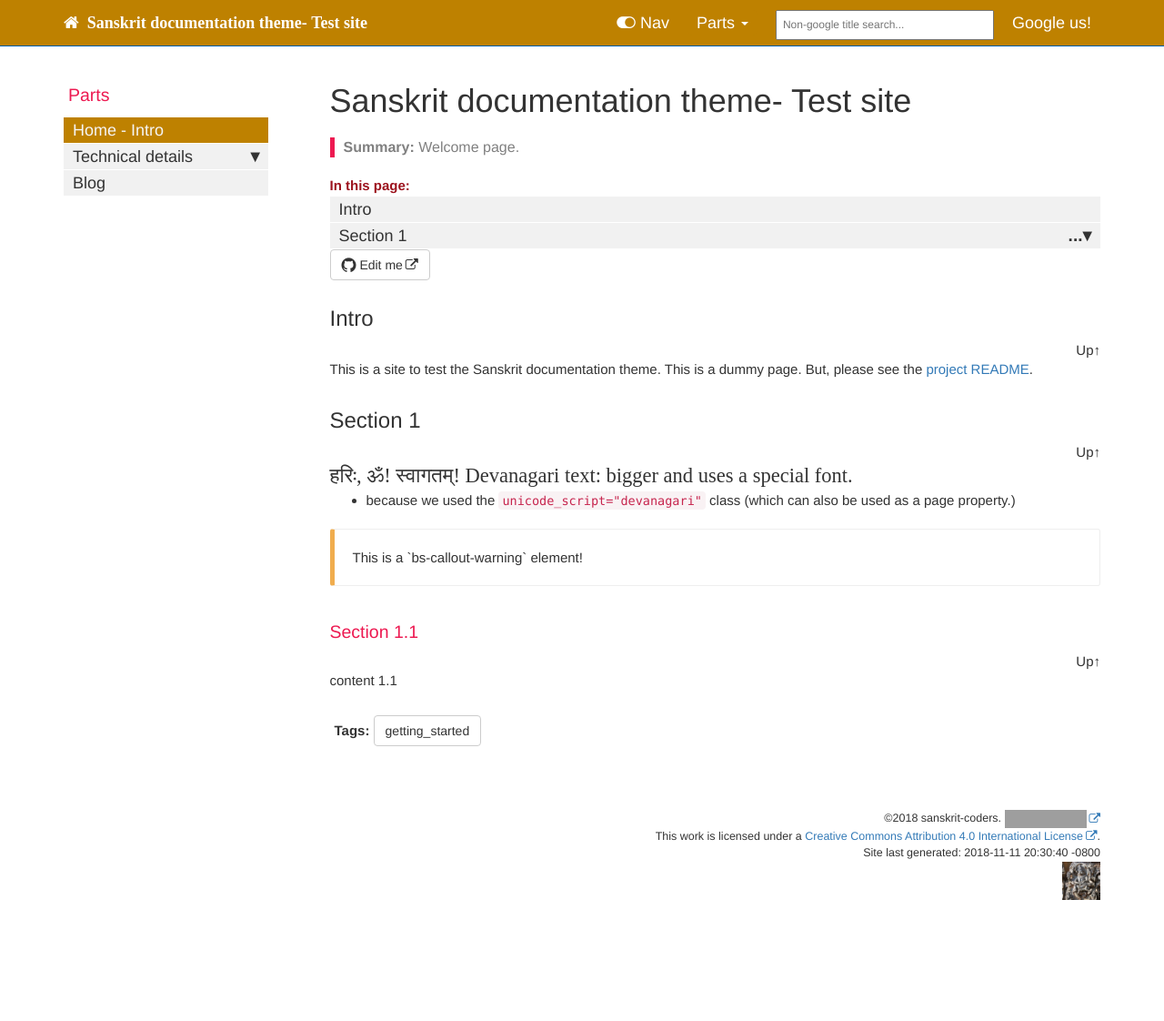
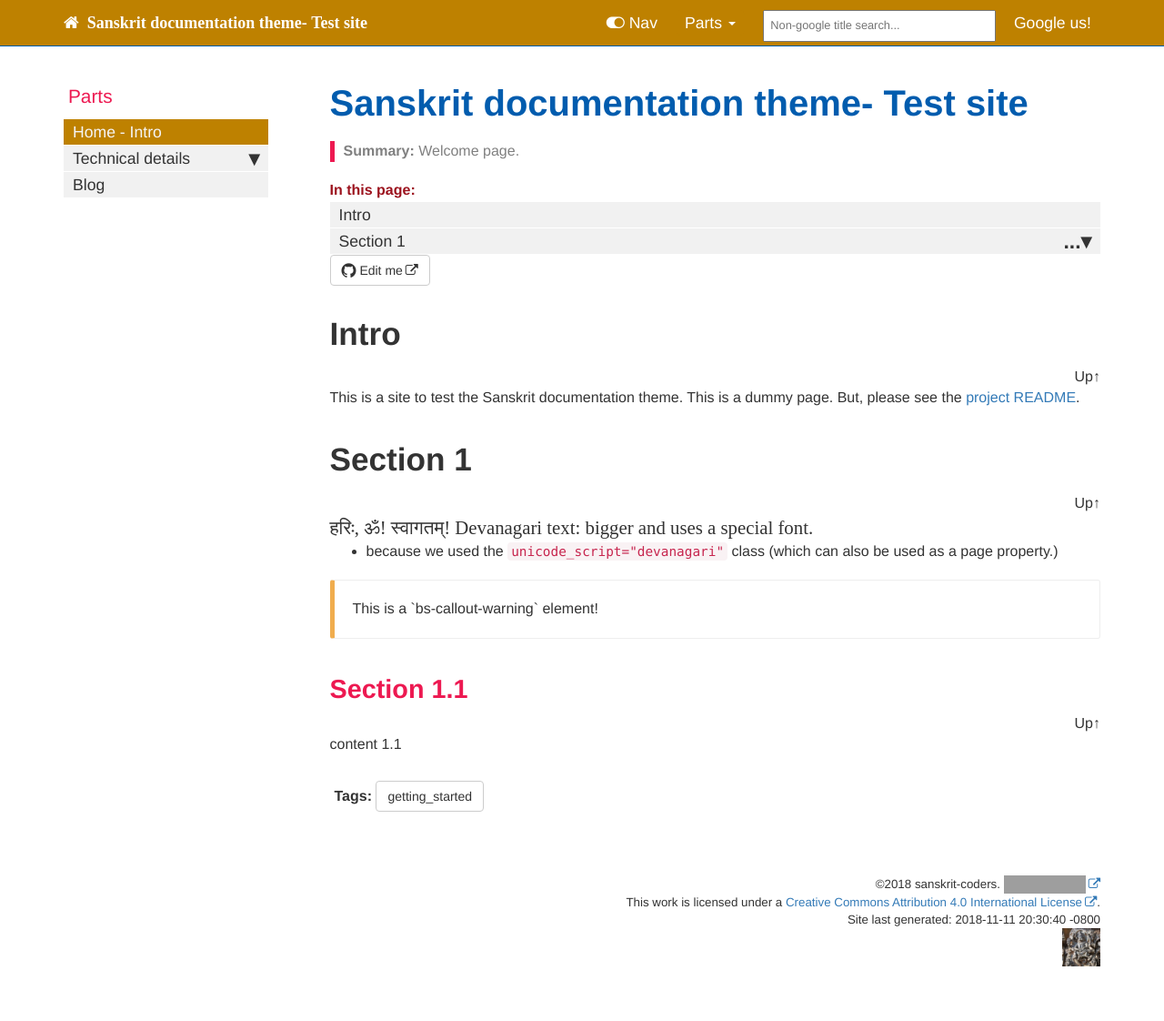
Before and after one commit to sanskrit-coders/sanskrit-documentation-theme, a Jekyll site: the page built from index.md, in a window 1280 px wide. Shown: the whole page at 91% size. Built offline with Jekyll 4.4.1, drawn with Linux system fonts in a browser that asks for light colours; nearby versions of some CDN libraries; some web fonts are replaced; comment, search, counter and statistics services are not loaded; before the commit the page ends 1049 px from its top, so only the background shows below that; grey boxes are pictures that could not be loaded.

Commit message:
Fix font-sizes in terms of percentage.

```diff
--- a/assets/css/class-styles-general.scss
+++ b/assets/css/class-styles-general.scss
@@ -105,14 +105,14 @@
 
 p.external a {
   text-align: right;
-  font-size: 12px;
+  font-size: 80%;
   color: #0088cc;
   display: inline;
 }
 
 *[unicode_script="devanagari"] {
   font-family: 'siddhanta-cakravat1', 'Noto Sans Devanagari From Github Hinted', serif;
-  font-size: 150%;
+  font-size: 130%;
 }
 
 /************************************************************/
@@ -146,12 +146,12 @@ p.post-meta {
 }
 
 .post-meta {
-  font-size: 14px;
+  font-size: 90%;
   color: #828282;
 }
 
 .post-link {
-  font-size: 22px;
+  font-size: 150%;
 }
 
 .post-list p {
@@ -193,7 +193,7 @@ p.post-meta {
   border-radius: 5px;
   margin-top: 50px;
   font-style: italic;
-  font-size: 12px;
+  font-size: 80%;
 }
 
 /************************************************************/
@@ -261,10 +261,10 @@ p.post-meta {
   height: 80px;
   background-color: #f5f5f5;
   font-family: Arial;
-  font-size: 12px;
+  font-size: 80%;
   hyphens: auto;
   float: left;
-  font-size: 12px;
+  font-size: 80%;
   &:hover {
     background-color: #f0f0f0;
   }
@@ -275,7 +275,7 @@ p.post-meta {
 
 #search-demo-container ul#results-container {
   list-style: none;
-  font-size: 12px;
+  font-size: 80%;
   background-color: white;
   position: absolute;
   top: 40px;
@@ -301,7 +301,7 @@ ul#results-container a {
   padding: .5em;
   margin-left: 20px;
   width: 20em;
-  font-size: 0.8em;
+  font-size: 80%;
   -webkit-box-sizing: border-box;
   -moz-box-sizing: border-box;
   box-sizing: border-box;
--- a/assets/css/element-styles-general.scss
+++ b/assets/css/element-styles-general.scss
@@ -18,8 +18,6 @@ pre, table code {
   /* css-3 */
   white-space: -moz-pre-wrap;
   /* Mozilla, since 1999 */
-  white-space: -pre-wrap;
-  /* Opera 4-6 */
   white-space: -o-pre-wrap;
   /* Opera 7 */
   word-wrap: break-word;
@@ -80,36 +78,47 @@ h1[id], h2[id], h3[id], h4[id], h5[id], h6[id], dt[id] {
   margin-top: -40px;
 }
 
-h4.panel-title {
-  padding-top: 0px;
-  margin-top: 0px;
+h1 {
+  color: #015CAE;
+  font-size: 250% !important;
+  font-weight: bold;
 }
-
-h3 {
-  color: #ED1951;
-  font-weight: normal;
-  font-size: 130%;
-}
-
-h4 {
-  color: #808080;
-  font-weight: normal;
-  font-size: 120%;
-  font-style: italic;
-}
-
 h2 {
   &.userMapTitle {
     font-family: Arial;
   }
-  font-size: 24px;
-  line-height: 29px;
+  font-size: 220% !important;
+  line-height: 150%;
+  font-weight: bold;
+}
+h3 {
+  color: #ED1951;
+  font-size: 180% !important;
+  font-weight: bold;
+}
+h4 {
+  font-size: 150% !important;
+  font-weight: bold;
+  &.panel-title {
+    padding-top: 0px;
+    margin-top: 0px;
+  }
+}
+h5 {
+  font-size: 130% !important;
+  font-weight: bold;
+}
+
+h6 {
+  font-size: 120% !important;
+  font-weight: bold;
+  font-style: italic;
 }
 
 /************************************************************/
 
-body {
-  font-size: 15px;
+html, body {
+  font-size: 100%;
 }
 
 div {
@@ -133,12 +142,12 @@ div {
     max-width: 50px;
     margin-left: 15px;
     margin-right: 15px;
-    font-size: 20px;
+    font-size: 120%;
   }
 }
 
 figcaption {
-  padding-bottom: 12px;
+  padding-bottom: 80%;
   padding-top: 6px;
   max-width: 90%;
   margin-bottom: 20px;
--- a/assets/css/fonts.css
+++ b/assets/css/fonts.css
@@ -2,7 +2,7 @@
 @font-face {
     font-family: 'siddhanta-cakravat1';
     font-style: normal;
-    font-weight: 400;
+    font-weight: normal;
     src: url(https://raw.githubusercontent.com/sanskrit-coders/sanskrit-fonts/master/fonts/ttf-devanagari-fonts/siddhanta-variations/siddhanta-cakravat1.ttf) format('truetype');
 }
 
@@ -10,7 +10,7 @@
 @font-face {
     font-family: 'Noto Sans Devanagari From Github Hinted';
     font-style: normal;
-    font-weight: 400;
+    font-weight: normal;
     src: url(https://raw.githubusercontent.com/googlei18n/noto-fonts/master/hinted/NotoSansDevanagari-Regular.ttf) format('truetype');
 }
 /************************************************************/
--- a/assets/css/navbar-toc.scss
+++ b/assets/css/navbar-toc.scss
@@ -60,12 +60,12 @@ li.dropdownActive a {
 /* FAQ page */
 
 #accordion .panel-heading {
-  font-size: 18px;
+  font-size: 110%;
 }
 
 a {
   &.accordion-toggle, &.accordion-collapsed {
-    font-size: 18px;
+    font-size: 110%;
     text-decoration: none;
   }
 }
@@ -81,7 +81,7 @@ a {
   }
   ul {
     padding: 0;
-    /*margin: 0 0 0 18px;*/
+    /*margin: 0 0 0 110%;*/
     margin: 0px;
   }
   /* padding: 4px;*/
@@ -105,7 +105,7 @@ a {
   li {
     > a > span {
       float: right;
-      font-size: 19px;
+      font-size: 130%;
       font-weight: bolder;
       &:after {
         content: '\25be';
@@ -125,7 +125,7 @@ a {
       color: #f5f5f5;
     }
     a {
-      font-size: 18px;
+      font-size: 110%;
       line-height: 20px;
       padding: 2px 10px;
       background-color: #f1f1f1;
@@ -135,7 +135,7 @@ a {
     background-color: #347DBE;
   }
   > li > a {
-    font-size: 18px;
+    font-size: 110%;
     line-height: 20px;
     padding: 4px 10px;
   }
@@ -172,7 +172,7 @@ ul#displayed_sidebar {
     &.series {
       li {
         list-style: decimal;
-        font-size: 12px;
+        font-size: 80%;
         a:hover {
           background-color: gray;
         }
@@ -202,7 +202,7 @@ div#toc ul li ul li {
 .seriesContext .dropdown-menu li.active {
   font-weight: bold;
   margin-left: 43px;
-  font-size: 18px;
+  font-size: 110%;
 }
 
 li.activeSeries {
--- a/assets/css/theme-blue.scss
+++ b/assets/css/theme-blue.scss
@@ -6,7 +6,7 @@
 .summary {
   color: #808080;
   border-left: 5px solid #ED1951;
-  font-size: 16px;
+  font-size: 100%;
 }
 
 h3 {
@@ -115,26 +115,6 @@ a {
   color: #015CAE !important;
 }
 
-body.print {
-  h1 {
-    color: #015CAE !important;
-    font-size: 28px !important;
-  }
-  h2 {
-    color: #595959 !important;
-    font-size: 20px !important;
-  }
-  h3 {
-    color: #E50E51 !important;
-    font-size: 14px !important;
-  }
-  h4 {
-    color: #679DCE !important;
-    font-size: 14px;
-    font-style: italic !important;
-  }
-}
-
 .anchorjs-link:hover {
   color: #216f9b;
 }
```
